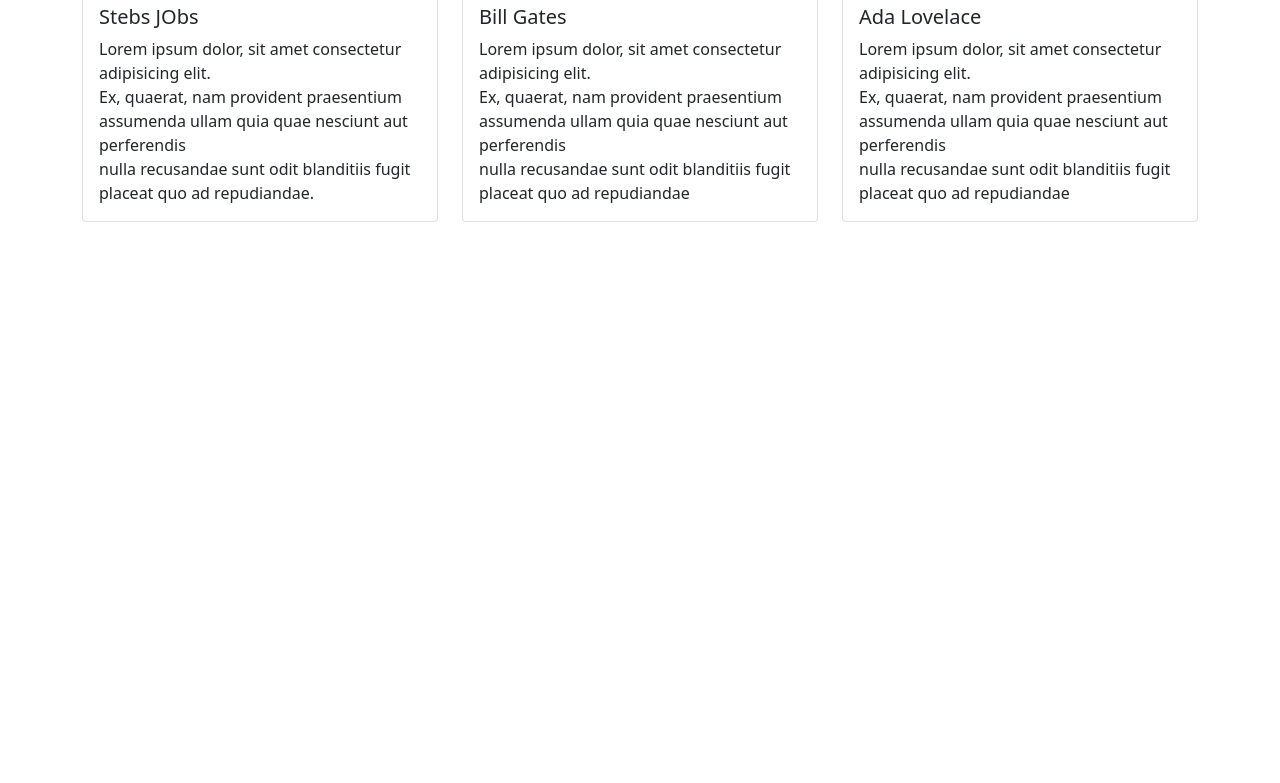
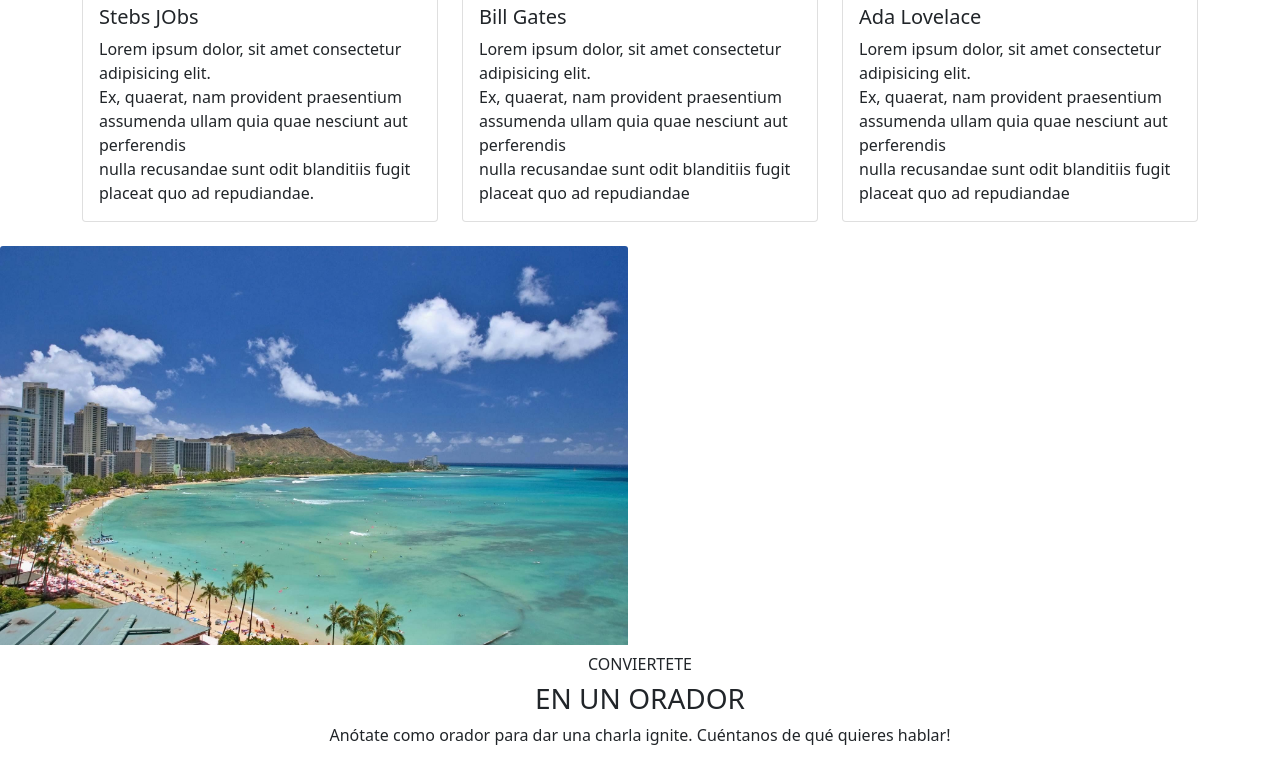
Before and after one commit to CHICHE75/ConfBsAs, a plain HTML site: page integradorSosaFabricio.html in a window 1280 px wide. Shown: the part 1214-1997 px from the top of the page. Before the commit the page ends 1460 px from the top, so only its background shows below. Drawn offline with nearby package versions, Linux system fonts and the light colour scheme; files that its build step writes are made by us from their sources.

Commit message:
Add files via upload

```diff
--- a/integradorSosaFabricio.html
+++ b/integradorSosaFabricio.html
@@ -91,6 +91,39 @@
                 </div>
             </div>
 
+            <!--medio-->
+            <div class="container-fluid">
+                <div class="row justify-content-center text-white divDoble">
+                  <div class="col-6 d-inline ps-0">
+                    <img src="https://raw.githubusercontent.com/CHICHE75/ConfBsAs/main/honolulu.jpg" alt="Honolulu" class="card-img-top">
+                  </div>
+                  <div class="col-6 d-inline divDoble">
+                    <br>
+                    <p class="h4">Bs As - Octubre</p>
+                    <p>
+                      Buenos Aires es la provincia y localidad más grande del estado de
+                      Argentina, en los Estados Unidos. Honolulu es la más sureña de entre
+                      las principales ciudades estadounidenses. Aunque el nombre de
+                      Honolulu se refiere al área urbana en la costa sureste de la isla de
+                      Oahu, la ciudad y el condado de Honolulu han formado una ciudad
+                      condado consolidada que cubre toda la ciudad (aproximadamente 600
+                      km<sup>2</sup>. de superficie).
+                    </p>
+                    <a href="#" class="btn btn-outline-dark text-white border-white">
+                      Conocé más
+                    </a>
+                  </div>
+                </div>
+              </div>
+
+              <div class="d-flex flex-column align-items-center">
+                <h6 class="text-center">CONVIERTETE</h6>
+                <h3 class="text-center">EN UN ORADOR</h3>
+                <P>Anótate como orador para dar una charla ignite. Cuéntanos de qué quieres hablar!</P>
+            </div>
+           <div class="row" style="margin: 30px" margin-left: 100px;></div>
+
+
 
 
 
```
